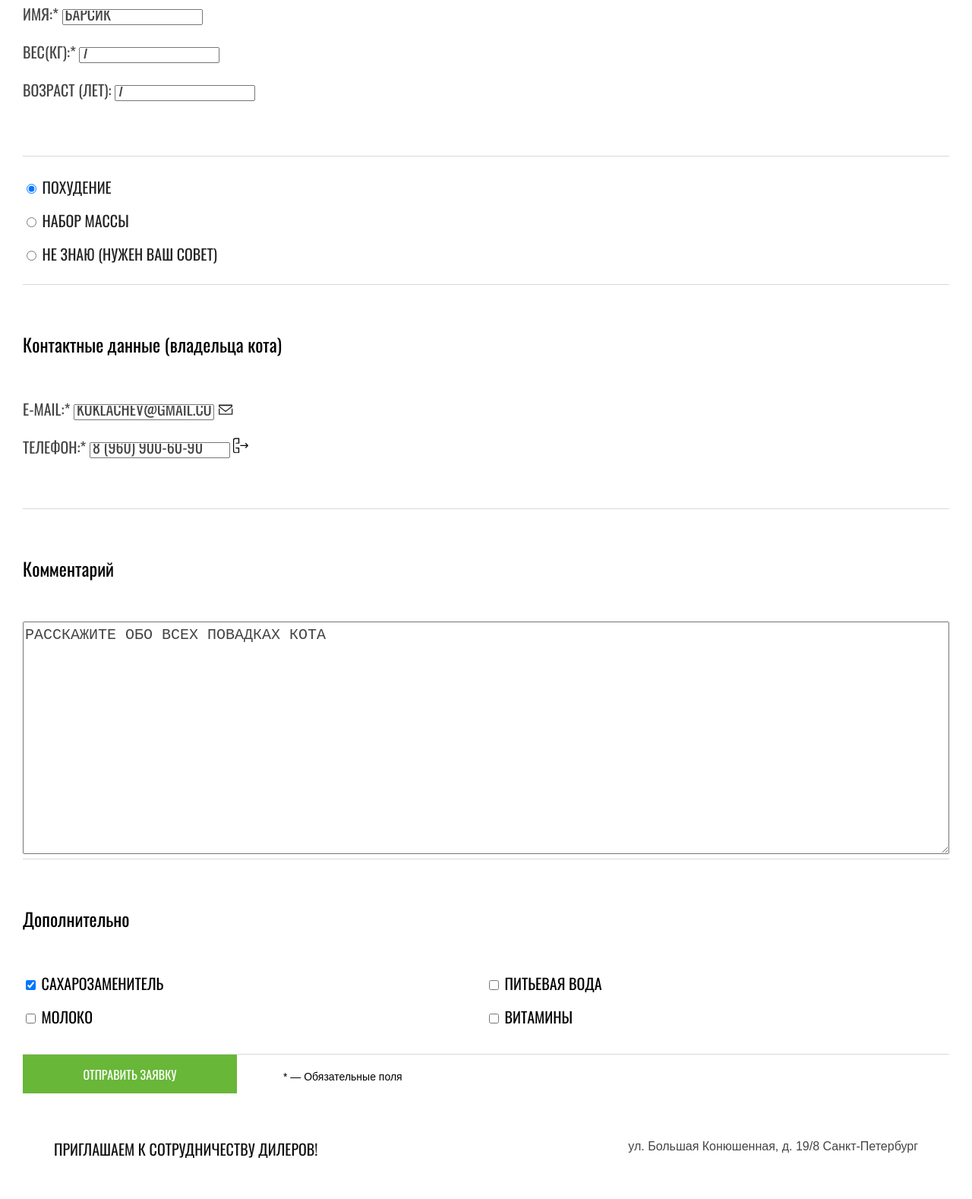
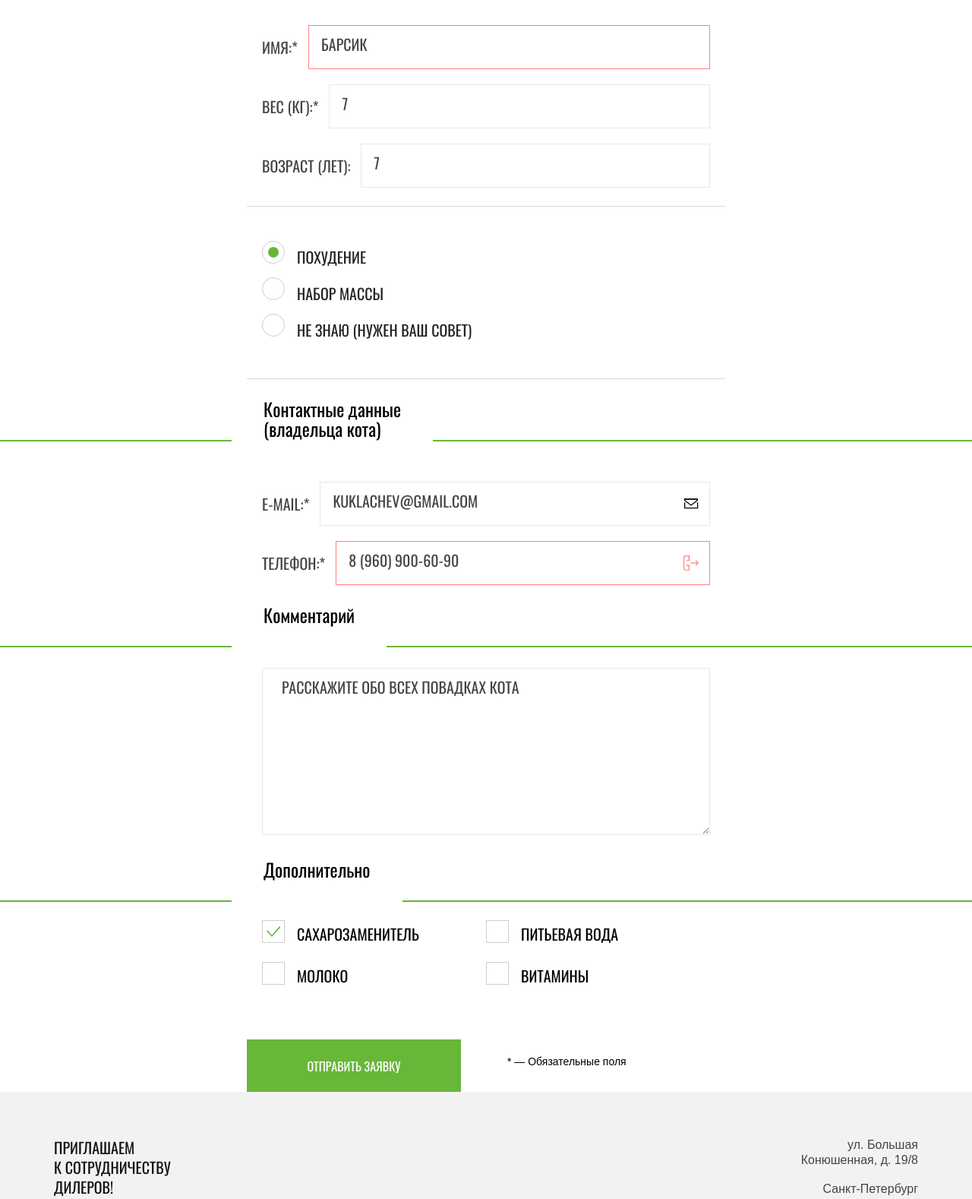
Before and after one commit to Lily-1409/1031015-cat-energy-24, a website: page source/form.html in a window 1280 px wide. Shown: the part 346-1924 px from the top of the page at 76% size. Drawn offline with nearby package versions, Linux system fonts and the light colour scheme; files that its build step writes are made by us from their sources.

Commit message:
form page

```diff
--- a/source/form.html
+++ b/source/form.html
@@ -9,12 +9,12 @@
 </head>
 
 <body class="page__body">
-  <header class="page-header">
+  <header class="page-header page-header--border">
     <div class="container page-header__wrapper">
       <a class="page-header__logo">
         <img class="page-header__logo-image" src="img/logo-mobile.svg" width="191" height="38" alt="logo">
       </a>
-      <button class="main-nav-toggle main-nav-toggle--opened" type="button"><span class="visually-hidden">Открыть
+      <button class="main-nav-toggle" type="button"><span class="visually-hidden">Открыть
           меню</span></button>
       <nav class="main-nav">
         <ul class="main-nav__list">
@@ -32,73 +32,81 @@
     </div>
   </header>
   <main class="page-main-form">
-    <div class="container">
+    <form class="form" action="https://echo.htmlacademy.ru/courses" method="get">
       <h1 class="form-title">Подбор программы</h1>
       <p class="form-fill">Заполните анкету, и мы подберем программу питания для вашего кота</p>
-      <form class="form" action="https://echo.htmlacademy.ru/courses" method="get">
       <div class="form-wrapper">
-          <fieldset class="form-section">
+        <fieldset class="form-section form-section--padding">
           <legend class="form-section__title visually-hidden">Информация о коте</legend>
           <ul class="form-section__info-list">
             <li class="form-section__info-item">
-                <label for="name" class="form-section__info-label">Имя:*</label>
-                <input class="form-section__info-input" id="name" type="text" placeholder="Барсик" name="cat-name">
+              <div class="form-input">
+                <label for="name" class="form-input__label">Имя:*</label>
+                <input class="form-input__input form-input__input--error" id="name" type="text" placeholder="Барсик"
+                  name="cat-name">
+              </div>
             </li>
             <li class="form-section__info-item">
-                <label for="weight" class="form-section__info-label">Вес(кг):*</label>
-                <input class="form-section__info-input" id="weight" type="text" placeholder="7" name="cat-weight">
+              <div class="form-input">
+                <label for="weight" class="form-input__label">Вес (кг):*</label>
+                <input class="form-input__input" id="weight" type="text" placeholder="7" name="cat-weight">
+              </div>
             </li>
             <li class="form-section__info-item">
-                <label for="age" class="form-section__info-label">Возраст (лет):</label>
-                <input class="form-section__info-input" id="age" type="text" placeholder="7" name="cat-age">
+              <div class="form-input">
+                <label for="age" class="form-input__label">Возраст (лет):</label>
+                <input class="form-input__input" id="age" type="text" placeholder="7" name="cat-age">
+              </div>
             </li>
           </ul>
         </fieldset>
-          <fieldset class="form-section">
+        <fieldset class="form-section form-section--padding form-section--bordered">
           <legend class="form-section__title visually-hidden">Выбор программы</legend>
           <ul class="form-section__program-list">
             <li class="form-section__program-item">
-                <label class="form-section__program-label">
-                  <input class="form-section__program-input" type="radio" name="program" value="slimming" checked>
-                  <span class="form-section__program-mark"></span>
-                  <span class="form-section__program-name">Похудение</span>
+              <label class="form-radiobutton">
+                <input class="form-radiobutton__input" type="radio" name="program" value="slimming" checked>
+                <span class="form-radiobutton__mark"></span>
+                <span class="form-radiobutton__name">Похудение</span>
               </label>
             </li>
             <li class="form-section__program-item">
-                <label class="form-section__program-label">
-                  <input class="form-section__program-input" type="radio" name="program" value="weight-gain">
-                  <span class="form-section__program-mark"></span>
-                  <span class="form-section__program-name">Набор массы</span>
+              <label class="form-radiobutton">
+                <input class="form-radiobutton__input" type="radio" id="program2" name="program" value="weight-gain">
+                <span class="form-radiobutton__mark"></span>
+                <span class="form-radiobutton__name">Набор массы</span>
               </label>
             </li>
             <li class="form-section__program-item">
-                <label class="form-section__program-label">
-                  <input class="form-section__program-input" type="radio" name="program" value="need-advice">
-                  <span class="form-section__program-mark"></span>
-                  <span class="form-section__program-name">Не знаю (Нужен ваш совет)</span>
+              <label class="form-radiobutton">
+                <input class="form-radiobutton__input" type="radio" id="program3" name="program" value="need-advice">
+                <span class="form-radiobutton__mark"></span>
+                <span class="form-radiobutton__name">Не знаю (Нужен ваш совет)</span>
               </label>
             </li>
           </ul>
         </fieldset>
       </div>
       <fieldset class="form-section">
-          <legend class="form-section__title">Контактные данные (владельца кота)</legend>
+        <legend class="form-section__title">Контактные&nbsp;данные (владельца&nbsp;кота)</legend>
         <ul class="form-section__info-contact-list">
           <li class="form-section__info-contact-item">
-              <label for="mail" class="form-section__info-label">e-mail:*</label>
-              <input class="form-section__info-input" id="mail" type="email" name="email"
-                placeholder="kuklachev@gmail.com">
-              <svg width="20" height="15" fill="none" xmlns="http://www.w3.org/2000/svg">
-                <path stroke="#222" stroke-width="1.3"
+            <div class="form-input">
+              <label for="mail" class="form-input__label">e-mail:*</label>
+              <input class="form-input__input" id="mail" type="email" name="email" placeholder="kuklachev@gmail.com">
+              <svg class="form-input__icon" width="20" height="15" fill="none" xmlns="http://www.w3.org/2000/svg">
+                <path class="form-input__icon-stroke" stroke-width="1.3"
                   d="M1.65 5.85v8M18.65 5.85v8M1 13.2h18M1 1.2h18M18.35 3.03 10 9.53l-8.35-6.5V1.5h16.7v1.53Z" />
               </svg>
+            </div>
           </li>
-            <li class="form-section__info-item">
-              <label for="phone" class="form-section__info-label">Телефон:*
-                <input class="form-section__info-input" id="phone" type="tel" name="tel"
+          <li class="form-section__info-contact-item">
+            <div class="form-input">
+              <label for="phone" class="form-input__label">Телефон:*</label>
+              <input class="form-input__input form-input__input--error" id="phone" type="tel" name="tel"
                 placeholder="8 (960) 900-60-90">
-                <svg width="20" height="21" fill="none" xmlns="http://www.w3.org/2000/svg">
-                  <g clip-path="url(#a)" fill="#000">
+              <svg class="form-input__icon" width="20" height="21" fill="none" xmlns="http://www.w3.org/2000/svg">
+                <g clip-path="url(#a)" class="form-input__icon-fill">
                   <path
                     d="M17.9 9.75H9.4v1.2h8.5l-2.1 2.11.9.9 3.1-3.1a.75.75 0 0 0 0-.9l-3.1-3.12-.9.9 2.1 2.01ZM8.1 19.79v-6.22a.65.65 0 0 0-.6-.6H3.1a1.23 1.23 0 0 0 1.2 1.2h2.5v5.02H3.1a1.78 1.78 0 0 1-1.9-1.71V3.43a1.78 1.78 0 0 1 1.7-1.8h3.9v5.01H4.4a1.22 1.22 0 0 0-1.2 1.2h4.4a.65.65 0 0 0 .6-.6V.92a.86.86 0 0 0-.7-.6H3.1A3 3 0 0 0 0 3.23v13.95a2.9 2.9 0 0 0 2.9 3.1h4.6a.5.5 0 0 0 .6-.5Z" />
                 </g>
@@ -108,44 +116,43 @@
                   </clipPath>
                 </defs>
               </svg>
-              </label>
+            </div>
           </li>
         </ul>
       </fieldset>
       <fieldset class="form-section">
         <legend class="form-section__title">Комментарий</legend>
-          <textarea class="form-section__field" name="comment" id="comment-field" rows="10" cols="35">Расскажите обо всех повАдках кота
-        </textarea>
+        <textarea class="form-textarea" name="comment" id="comment-field" rows="10" cols="35" placeholder="Расскажите обо всех повадках кота"></textarea>
       </fieldset>
-        <fieldset class="form-section">
+      <fieldset class="form-section form-section--padding">
         <legend class="form-section__title">Дополнительно</legend>
         <ul class="form-section__option-list">
           <li class="form-section__option-item">
-              <label class="form-section__option-label">
-                <input class="form-section__option-input" type="checkbox" name="sugar" checked>
-                <span class="form-section__option-mark"></span>
-                <span class="form-section__option-name">сахарозаменитель</span>
+            <label class="form-checkbox">
+              <input class="form-checkbox__input" type="checkbox" name="sugar" checked>
+              <span class="form-checkbox__mark"></span>
+              <span class="form-checkbox__name">сахарозаменитель</span>
             </label>
           </li>
           <li class="form-section__option-item">
-              <label class="form-section__option-label">
-                <input class="form-section__option-input" type="checkbox" name="water">
-                <span class="form-section__option-mark"></span>
-                <span class="form-section__option-name">питьевая вода</span>
+            <label class="form-checkbox">
+              <input class="form-checkbox__input" type="checkbox" name="water">
+              <span class="form-checkbox__mark"></span>
+              <span class="form-checkbox__name">питьевая вода</span>
             </label>
           </li>
           <li class="form-section__option-item">
-              <label class="form-section__option-label">
-                <input class="form-section__option-input" type="checkbox" name="milk">
-                <span class="form-section__option-mark"></span>
-                <span class="form-section__option-name">молоко</span>
+            <label class="form-checkbox">
+              <input class="form-checkbox__input" type="checkbox" name="milk">
+              <span class="form-checkbox__mark"></span>
+              <span class="form-checkbox__name">молоко</span>
             </label>
           </li>
           <li class="form-section__option-item">
-              <label class="form-section__option-label">
-                <input class="form-section__option-input" type="checkbox" name="vitamin">
-                <span class="form-section__option-mark"></span>
-                <span class="form-section__option-name">витамины</span>
+            <label class="form-checkbox">
+              <input class="form-checkbox__input" type="checkbox" name="vitamin">
+              <span class="form-checkbox__mark"></span>
+              <span class="form-checkbox__name">витамины</span>
             </label>
           </li>
         </ul>
@@ -155,18 +162,23 @@
         <p class="form__notes">* — Обязательные поля</p>
       </div>
     </form>
-    </div>
-    <section class="cooperation">
+    <section class="cooperation cooperation--gray">
       <div class="container">
         <div class="cooperation__description">
-          <h2 class="cooperation__title">Приглашаем к сотрудничеству дилеров!</h2>
-          <p class="cooperation__address">
-            ул. Большая Конюшенная, д. 19/8 Санкт-Петербург
-          </p>
+          <h2 class="cooperation__title">Приглашаем <br> к сотрудничеству <br> дилеров!</h2>
+          <div class="cooperation__address-wrapper">
+            <p class="cooperation__address">ул. Большая <br> Конюшенная, д. 19/8</p>
+            <p class="cooperation__address">Санкт-Петербург</p>
+          </div>
         </div>
       </div>
       <div class="map">
-        <img class="map__img" src="img/map-image.jpg" width="320" height="362" alt="map">
+        <picture>
+          <source media="(min-width: 1440px)" srcset="img/map-desktop.jpg 1x, img/map-desktop@2x.jpg 2x">
+          <source media="(min-width: 768px)" srcset="img/map-tablet.jpg 1x, img/map-tablet@2x.jpg 2x">
+          <img class="map__img" src="img/map-mobile.jpg" srcset="img/map-mobile@2x.jpg 2x" width="320" height="362"
+            alt="map">
+        </picture>
       </div>
     </section>
   </main>
--- a/source/sass/components/cooperation.scss
+++ b/source/sass/components/cooperation.scss
@@ -1,4 +1,7 @@
 .cooperation {
+  &--gray {
+    background-color: #F2F2F2;
+  }
   @media (min-width: $desktop-width) {
     position: relative;
     z-index: 2;
--- a/source/sass/components/main-nav.scss
+++ b/source/sass/components/main-nav.scss
@@ -59,6 +59,7 @@
   z-index: 100;
 
   @media (min-width: $tablet-width) {
+    display: block;
     position: relative;
     background: none;
   }
--- a/source/sass/components/page-header.scss
+++ b/source/sass/components/page-header.scss
@@ -1,5 +1,10 @@
 .page-header {
   position: relative;
+  border-bottom: 1px solid #D9D9D9;
+
+  @media (min-width: $tablet-width) {
+    border: none;
+  }
 }
 
 .page-header__wrapper {
--- a/source/sass/components/page-main-form.scss
+++ b/source/sass/components/page-main-form.scss
@@ -1,5 +1,6 @@
 .page-main-form {
-  margin: 27px 0 32px;
+  padding-top: 27px;
+  overflow: hidden;
 }
 
 .form {
@@ -8,6 +9,8 @@
   font-size: 16px;
   line-height: 18px;
   text-transform: uppercase;
+  max-width: 630px;
+  margin: 0 auto;
 
   @media (min-width: $tablet-width) {
     font-size: 20px;
@@ -48,15 +51,14 @@
   line-height: 18px;
   color: #000000;
   text-transform: uppercase;
-  margin: 0;
+  margin: 0 0 39px;
   padding: 0;
-  margin-bottom: 39px;
 
   @media (min-width: $tablet-width) {
+    max-width: 324px;
     font-size: 20px;
     line-height: 30px;
     margin-bottom: 66px;
-    margin-right: 345px;
   }
 
   @media (min-width: $desktop-width) {
@@ -66,23 +68,61 @@
 
 .form-section {
   margin: 0;
-  padding: 0;
+  padding: 0 20px;
   border: none;
-  border-bottom: 1px solid #d9d9d9;
+  &--bordered {
+    padding-top: 26px;
+    border-top: 1px solid #D9D9D9;
+    border-bottom: 1px solid #D9D9D9;
+  }
+  &--padding {
+    padding-bottom: 24px;
+  }
 }
 
 .form-section__title {
+  position: relative;
+  width: min-content;
   font-family: $second-font;
   font-weight: 400;
   font-size: 24px;
   line-height: 26px;
   color: #000000;
   text-transform: none;
-  margin: 0;
-  padding: 26px 93px 35px 0;
+  margin: 0 0 35px;
+  padding-top: 26px;
+  @media (min-width: $tablet-width) {
+    margin-bottom: 57px;
+  }
 
-  @media (min-width: $tablet-width) {
-    padding: 65px 0 57px;
+  &:before,
+  &:after {
+    content: "";
+    width: 100vw;
+    background-color: #68b738;
+    height: 2px;
+    position: absolute;
+    top: 41px;
+    @media (min-width: $tablet-width) {
+      top: 80px;
+    }
+  }
+
+  &:before {
+    display: none;
+    right: 100%;
+    transform: translateX(-40px);
+    @media (min-width: $tablet-width) {
+      display: block;
+    }
+  }
+
+  &:after {
+    left: 100%;
+    transform: translateX(26px);
+    @media (min-width: $tablet-width) {
+      transform: translateX(40px);
+    }
   }
 }
 
@@ -90,14 +130,50 @@
   margin: 0;
   padding: 0;
   list-style-type: none;
-  margin-bottom: 24px;
+}
 
-  @media (min-width: $tablet-width) {
-    margin-bottom: 72px;
+.form-input {
+  position: relative;
+  display: flex;
+  width: 100%;
+}
+
+.form-input__label {
+  flex: 0 0 auto;
+  padding: 14px 0;
+}
+
+.form-input__input {
+  outline: none;
+  width: 100%;
+  margin-left: 14px;
+  border: 1px solid #e7e7e7;
+  padding: 0 16px;
+
+  &:focus-visible {
+    border: 2px solid #444444;
+
+    & + .form-input__icon {
+      .form-input__icon-fill {
+        fill: #68B738;
+      }
+      .form-input__icon-stroke {
+        stroke: #68B738;
+      }
+    }
   }
+}
 
-  @media (min-width: $desktop-width) {
-    margin: 0;
+.form-input__input--error {
+  border-color: #ff8282;
+
+  & + .form-input__icon {
+    .form-input__icon-fill {
+      fill: #ff8282;
+    }
+    .form-input__icon-stroke {
+      stroke: #ff8282;
+    }
   }
 }
 
@@ -120,15 +196,49 @@
   }
 }
 
+.form-section__program-item:not(:last-child) {
+  margin-bottom: 18px;
+}
+
+.form-radiobutton {
+  position: relative;
+}
+
+.form-radiobutton__input {
+  display: none;
+}
+
+.form-radiobutton__input[type="radio"]:checked + .form-radiobutton__mark:before {
+  position: absolute;
+  top: 50%;
+  left: 50%;
+  transform: translate(-50%, -50%);
+  background-color: #68B738;
+  border-radius: 50%;
+  height: 14px;
+  width: 14px;
+  content: "";
+}
+
+.form-radiobutton__mark {
+  position: absolute;
+  top: 0;
+  left: 0;
+  transform: translateY(-20%);
+  width: 30px;
+  height: 30px;
+  border: 1px solid #cdcdcd;
+  border-radius: 50%;
+}
+
+.form-radiobutton__name {
+  margin-left: 46px;
+}
+
 .form-section__info-contact-list {
   margin: 0;
   padding: 0;
   list-style-type: none;
-  margin-bottom: 23px;
-
-  @media (min-width: $tablet-width) {
-    margin-bottom: 66px;
-  }
 
   @media (min-width: $desktop-width) {
     display: grid;
@@ -145,8 +255,20 @@
   }
 }
 
-.form-section__program-item:not(:last-child) {
-  margin-bottom: 14px;
+.form-input__icon {
+  position: absolute;
+  top: 50%;
+  right: 0;
+  margin-right: 15px;
+  transform: translateY(-50%);
+}
+
+.form-input__icon-fill {
+  fill: #000;
+}
+
+.form-input__icon-stroke {
+  stroke: #000;
 }
 
 .form-section__field {
@@ -177,7 +299,50 @@
 }
 
 .form-section__option-item:not(:last-child) {
-  margin-bottom: 14px;
+  margin-bottom: 25px;
+}
+
+.form-checkbox {
+  position: relative;
+}
+
+.form-checkbox__input {
+  display: none;
+}
+
+.form-checkbox__input[type="checkbox"]:checked + .form-checkbox__mark:before {
+  position: absolute;
+  top: 50%;
+  left: 50%;
+  transform: translate(-50%, -50%);
+  background-image: url("../img/mark.svg");
+  height: 14px;
+  width: 18px;
+  content: "";
+}
+
+.form-checkbox__mark {
+  position: absolute;
+  content: "";
+  border: 1px solid #cdcdcd;
+  width: 30px;
+  height: 30px;
+  top: 0;
+  left: 0;
+  transform: translateY(-10%);
+}
+
+.form-checkbox__name {
+  margin-left: 46px;
+}
+
+.form-textarea {
+  font-family: $second-font;
+  padding: 9px 25px;
+  width: 100%;
+  min-width: 100%;
+  max-width: 100%;
+  border: 1px solid #e7e7e7;
 }
 
 .button-wrapper {
@@ -204,6 +369,7 @@
   text-transform: none;
   color: #000000;
   margin-top: 21px;
+  margin-bottom: 32px;
   text-align: center;
 
   @media (min-width: $tablet-width) {
@@ -211,7 +377,8 @@
   }
 }
 
-input::placeholder {
+input::placeholder,
+textarea::placeholder {
   font-family: $second-font;
   font-weight: 400;
   font-size: 16px;
--- a/source/sass/global/global.scss
+++ b/source/sass/global/global.scss
@@ -26,17 +26,6 @@ main {
   flex: 1 0 auto;
 }
 
-.visually-hidden {
-  position: absolute;
-  width: 1px;
-  height: 1px;
-  margin: -1px;
-  padding: 0;
-  border: 0;
-  clip: rect(0 0 0 0);
-  overflow: hidden;
-}
-
 .container {
   width: 100%;
   max-width: 1440px;
--- /dev/null
+++ b/source/sass/helpers/visibility.scss
@@ -0,0 +1,10 @@
+.visually-hidden {
+  position: absolute;
+  width: 1px;
+  height: 1px;
+  margin: -1px;
+  padding: 0;
+  border: 0;
+  clip: rect(0 0 0 0);
+  overflow: hidden;
+}
--- a/source/sass/style.scss
+++ b/source/sass/style.scss
@@ -18,3 +18,6 @@
 @import "./components/optional-product.scss";
 @import "./components/present.scss";
 @import "./components/page-main-form";
+
+// helpers
+@import "./helpers/visibility";
```
Also changed, not shown: source/sass/components/page-footer.scss (+28 -18 lines), source/img/mark.svg (added). Lines whose indentation alone changed are shown as unchanged.
